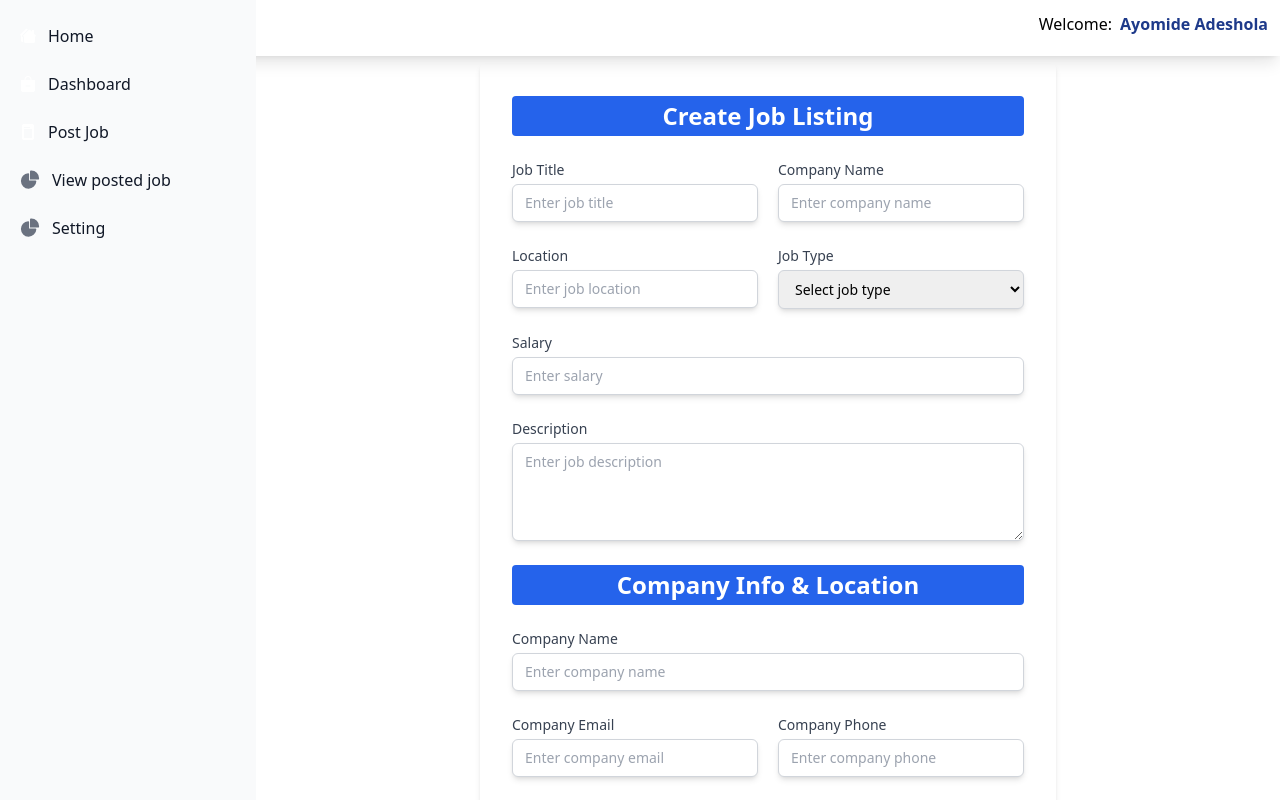
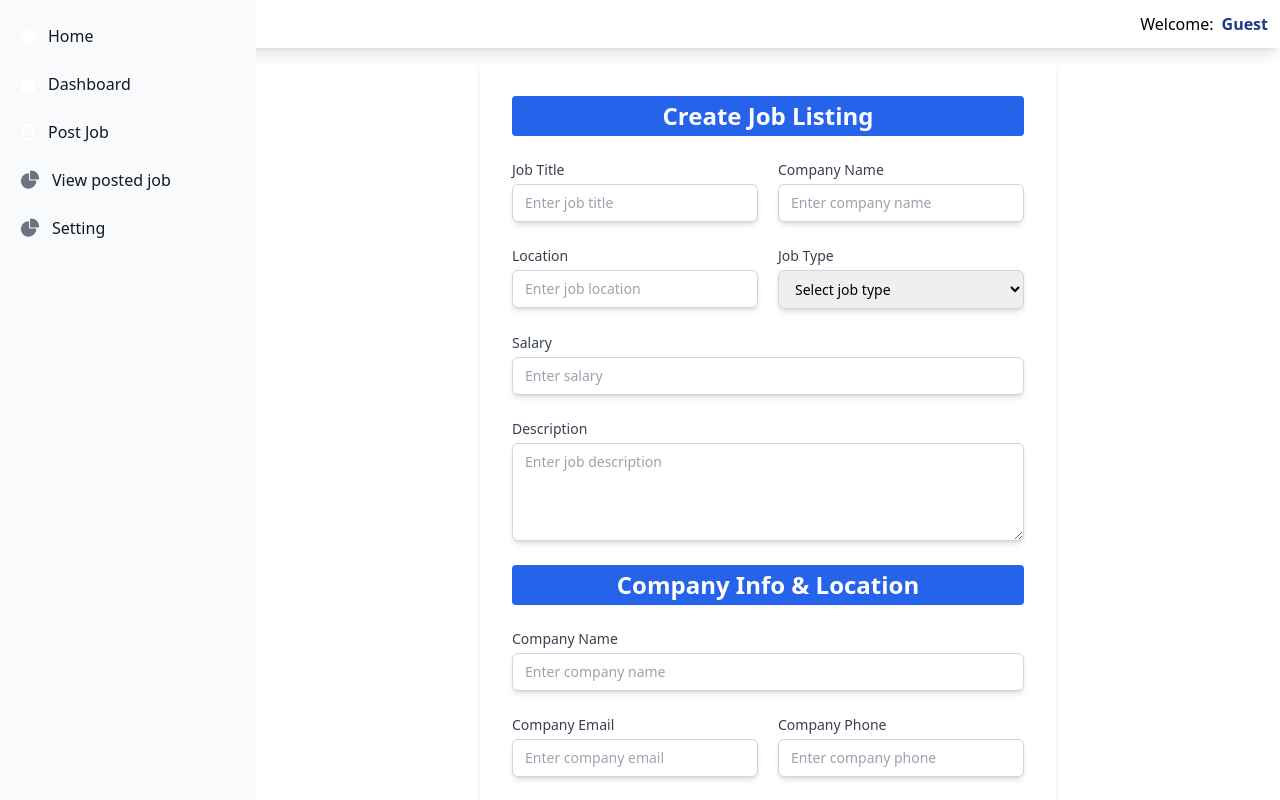
Before and after one commit to josephadeshola/vue-project-frontend, a Vue app: page /job/create in a window 1280 px wide. Shown: the top 800 px of the page. Built offline with nearby package versions, Linux system fonts and the light colour scheme.

Commit message:
register form update

```diff
--- a/src/components/SideBar.vue
+++ b/src/components/SideBar.vue
@@ -2,12 +2,18 @@
    <div v-if="sidebarVisible" class="fixed inset-0 z-30 bg-black opacity-50" @click="dismissSidebar"></div>
 
     <!-- Sidebar Toggle Button -->
+    <div class="bg-white flex justify-between md:justify-end shadow-lg fixed w-full">
     <button @click="toggleSidebar" aria-controls="sidebar-multi-level-sidebar" type="button" class="inline-flex items-center p-2 mt-2 ms-3 text-sm text-gray-500 rounded-lg sm:hidden hover:bg-gray-100 focus:outline-none focus:ring-2 focus:ring-gray-200 dark:text-gray-400 dark:hover:bg-gray-700 dark:focus:ring-gray-600">
       <span class="sr-only">Open sidebar</span>
       <svg class="w-6 h-6" aria-hidden="true" fill="currentColor" viewBox="0 0 20 20" xmlns="http://www.w3.org/2000/svg">
         <path clip-rule="evenodd" fill-rule="evenodd" d="M2 4.75A.75.75 0 012.75 4h14.5a.75.75 0 010 1.5H2.75A.75.75 0 012 4.75zm0 10.5a.75.75 0 01.75-.75h7.5a.75.75 0 010 1.5h-7.5a.75.75 0 01-.75-.75zM2 10a.75.75 0 01.75-.75h14.5a.75.75 0 010 1.5H2.75A.75.75 0 012 10z"></path>
       </svg>
     </button>
+    <div class="flex justify-end gap-2 md:py-3 px-3">
+      <p class="mt-[10px] md:mt-0">Welcome:</p>
+      <p class="text-blue-900 md:mt-0 mt-[10px] font-bold">{{userName}}</p>
+    </div>
+    </div>
 
     <!-- Sidebar -->
     <aside :class="sidebarClass" id="sidebar-multi-level-sidebar" aria-label="Sidebar">
@@ -62,7 +68,8 @@ export default {
   data() {
     return {
       sidebarVisible: false,
-      dropdownVisible: false
+      dropdownVisible: false,
+      userName: ''
     };
   },
   computed: {
@@ -83,6 +90,29 @@ export default {
     toggleDropdown() {
       this.dropdownVisible = !this.dropdownVisible;
     }
+  },
+  created() {
+    this.fetchUserName();
+  },
+  methods: {
+    toggleSidebar() {
+      this.sidebarVisible = !this.sidebarVisible;
+    },
+    dismissSidebar() {
+      this.sidebarVisible = false;
+    },
+    toggleDropdown() {
+      this.dropdownVisible = !this.dropdownVisible;
+    },
+    fetchUserName() {
+      const user = JSON.parse(localStorage.getItem('user'));
+      console.log(user);
+      if (user && user.name) {
+        this.userName = user.name;
+      } else {
+        this.userName = 'Guest';
+      }
+    }
   }
 };
 </script>
--- a/src/views/JobView.vue
+++ b/src/views/JobView.vue
@@ -1,14 +1,9 @@
 <template>
   <SideBar />
-  <div class="md:h-14 fixed w-full bg-white shadow-lg">
-    <div class="flex justify-end gap-2 md:py-3 px-3">
-      <p>Welcome:</p>
-      <p class="text-blue-900 font-bold">Ayomide Adeshola</p>
-    </div>
-  </div>
+
   <div class="p-4 sm:ml-64">
-    <div class="min-h-screen flex py-12 items-center justify-center">
-      <div class="bg-white p-8 rounded shadow-md max-w-xl w-full">
+    <div class="min-h-screen flex py-5 items-center justify-center">
+      <div class="bg-white p-8 rounded mt-7 shadow-md max-w-xl w-full">
         <div class="text-center bg-blue-600 py-1 rounded text-white mb-6">
             <p class="md:text-2xl text-md font-semibold ">Create Job Listing</p>
           </div>
--- a/src/views/LoginPage.vue
+++ b/src/views/LoginPage.vue
@@ -122,6 +122,7 @@ const login = async () => {
     localStorage.setItem("token", response.data.token);
     localStorage.setItem("user", JSON.stringify(response.data.user));
     toast.success("Login successful!");
+    console.log(response.data);
     setTimeout(() => {
       router.push("/dashboard");
     }, 4000);
```
